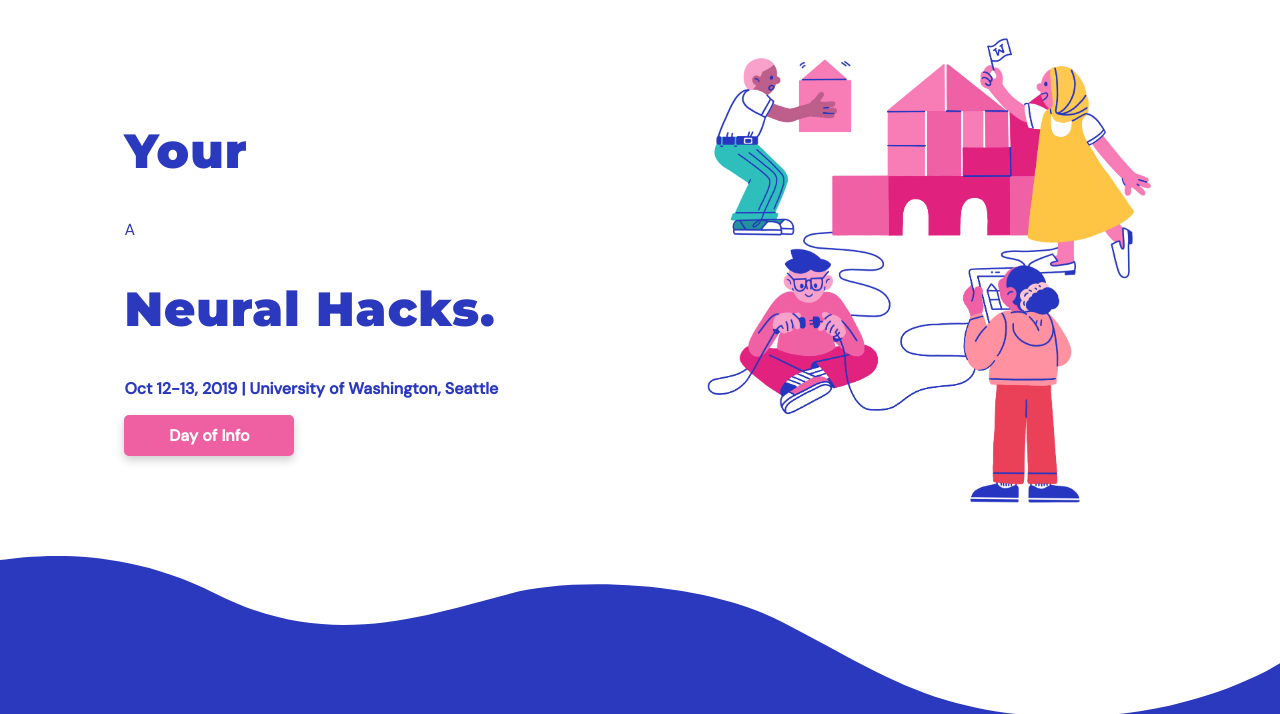
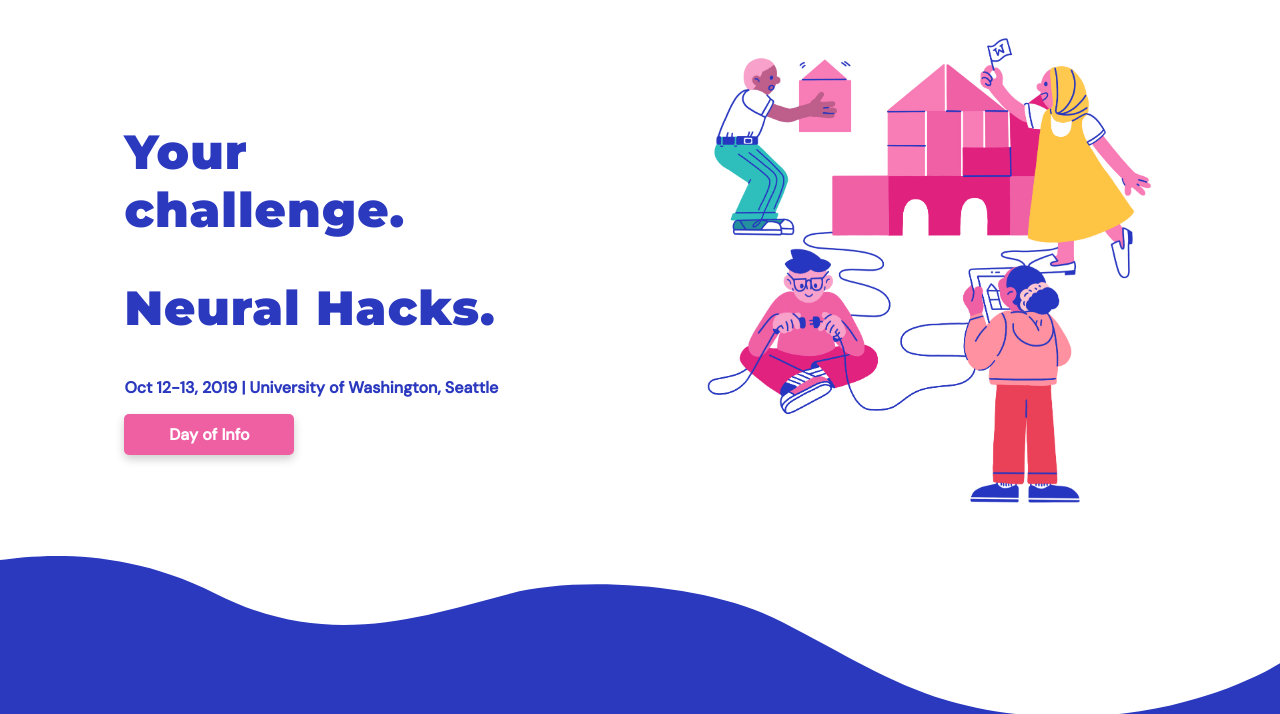
Before and after one commit to Krishnanshu-Gupta/NeuralHacks, a plain HTML site: page index.html in a window 1280 px wide. Shown: the part 64-778 px from the top of the page. Drawn offline with nearby package versions, Linux system fonts and the light colour scheme.

Commit message:
Update index.html

```diff
--- a/index.html
+++ b/index.html
@@ -78,8 +78,7 @@
   <section class="mainView">
     <div class="mainview-text">
       <div>
-        <h1>Your <span id="typewriter"></span></h1>
-        <div id="sequence"></div>
+        <h1>Your <div id="sequence"></div></h1>
         <h1>Neural Hacks.</h1>
 
         <p class="details">Oct 12-13, 2019 | University of Washington, Seattle</p>
@@ -660,7 +659,7 @@
 
     </div>
   <script>
-        var example = ['A', 'B', 'C', 'D'];
+        var example = ['idea.', 'design.', 'experience.', 'story.', 'challenge.'];
 
         textSequence(0);
         function textSequence(i) {
```
